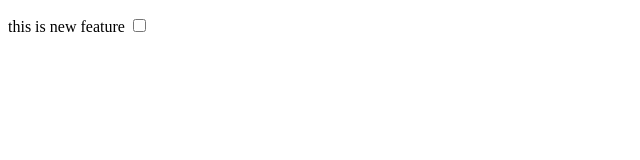
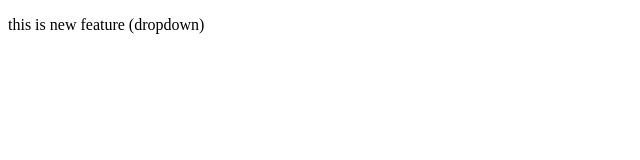
Before and after one commit to Atharva-Devloper/Local-Repo, a plain HTML site: page local_repo/index.html in a window 1280 px wide. Shown: the whole page, without its empty margins (0-640 px from the left). Drawn offline with Linux system fonts and the light colour scheme.

Commit message:
dropdown

```diff
--- a/local_repo/index.html
+++ b/local_repo/index.html
@@ -6,6 +6,6 @@
     <title>Document</title>
 </head>
 <body>
-    <p>this is new feature <input type="checkbox" name="" id=""></p>
+    <p>this is new feature (dropdown)</p>
 </body>
 </html>
```
